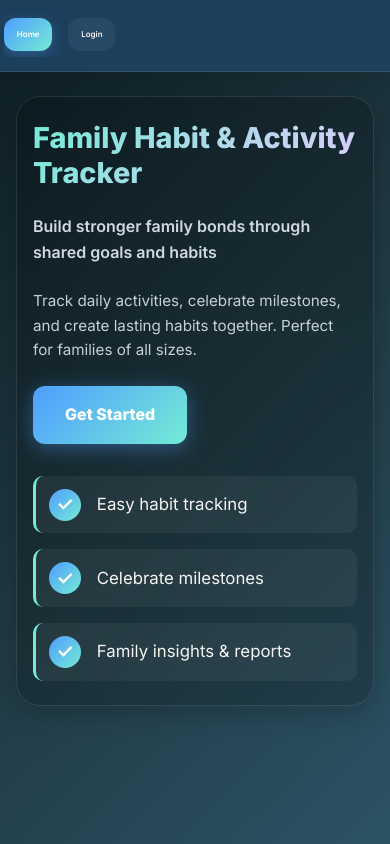
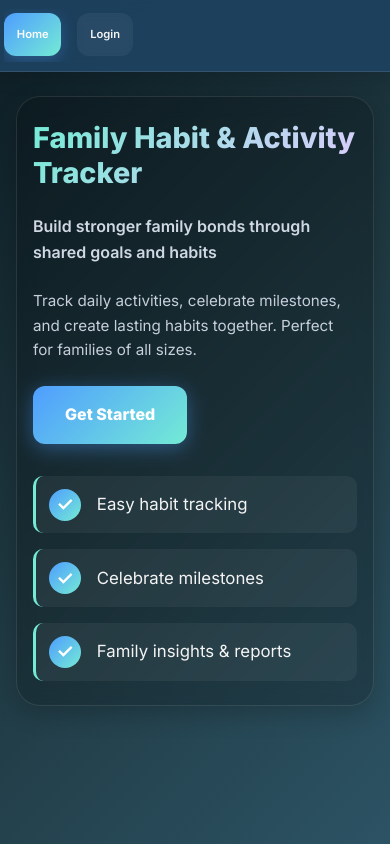
Before and after one commit to LoganStoltz/Family-Habit-and-Activity-Tracker, a Vue app in the folder frontend/: page / in a window 390 px wide. Built offline with nearby package versions, Linux system fonts and the light colour scheme; the HTML template or start-up script is replaced by a standard one.

Commit message:
Update Header.vue

```diff
--- a/frontend/src/components/elements/Header.vue
+++ b/frontend/src/components/elements/Header.vue
@@ -592,7 +592,6 @@ onUnmounted(() => {
   .nav a,
   .nav button {
     font-size: 0.9rem;
-    padding: 0.65rem 0.8rem;
   }
 
 
@@ -629,7 +628,7 @@ onUnmounted(() => {
 
   .nav a,
   .nav button {
-    font-size: 0.5rem;
+    font-size: 0.7rem;
   }
 
   .dropdown-menu {
```
